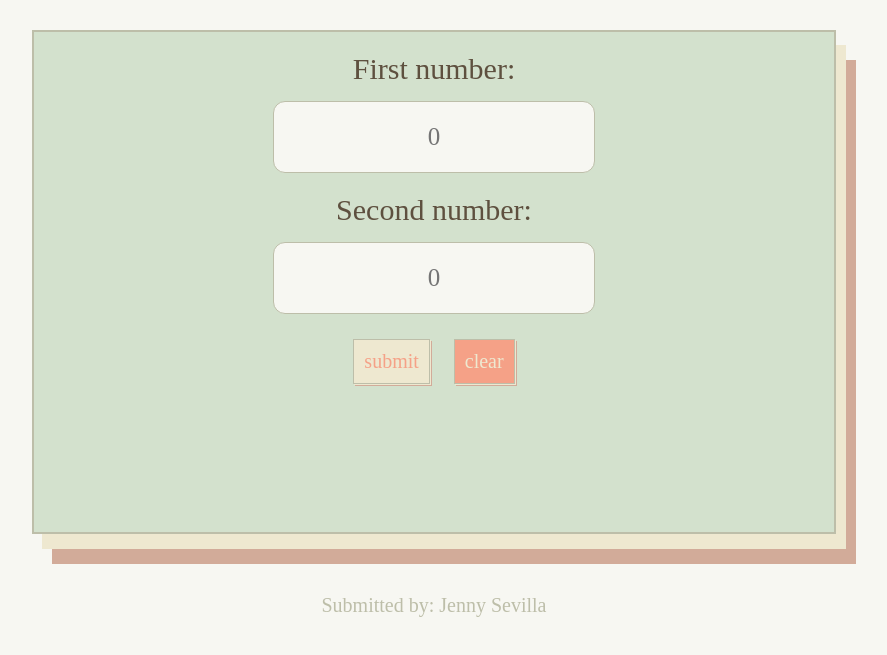
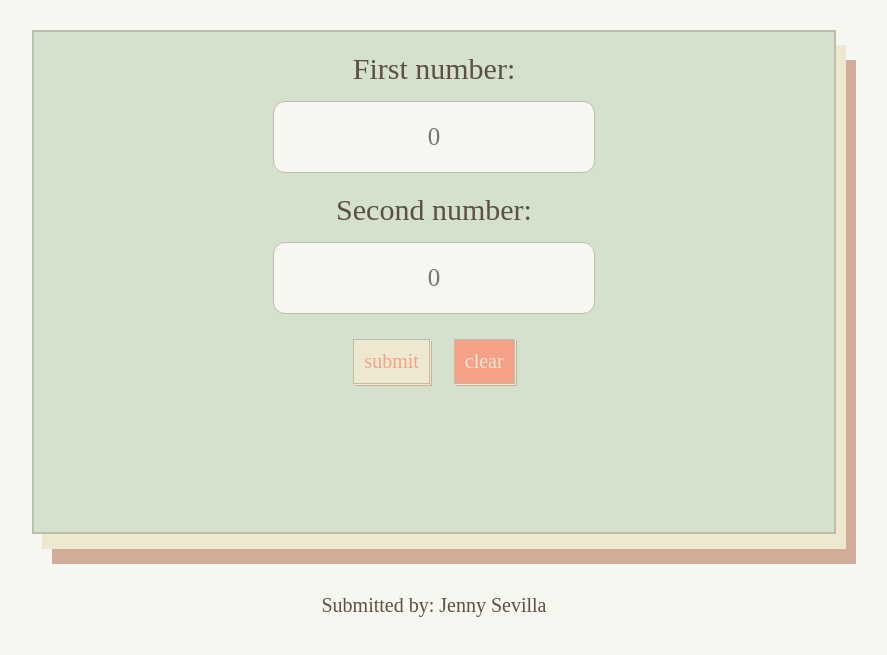
Before and after one commit to jnysevilla/Homework1, a website: page index.html in a window 1280 px wide. Shown: the part 95-750 px from the top of the page, without its empty margins (206-1093 px from the left). Drawn offline with Linux system fonts and the light colour scheme; a web font is replaced by a local one.

Commit message:
style: changed footer text colour

```diff
--- a/styles.css
+++ b/styles.css
@@ -127,6 +127,6 @@ footer {
     padding: 40px;
     text-align: center;
     font-family: 'Patrick Hand SC';
-    color: var(--ash-gray);
+    color: var(--walnut-brown);
     font-size: 20px;
 }
```
Also changed, not shown: index.html (+3 -1 lines).
